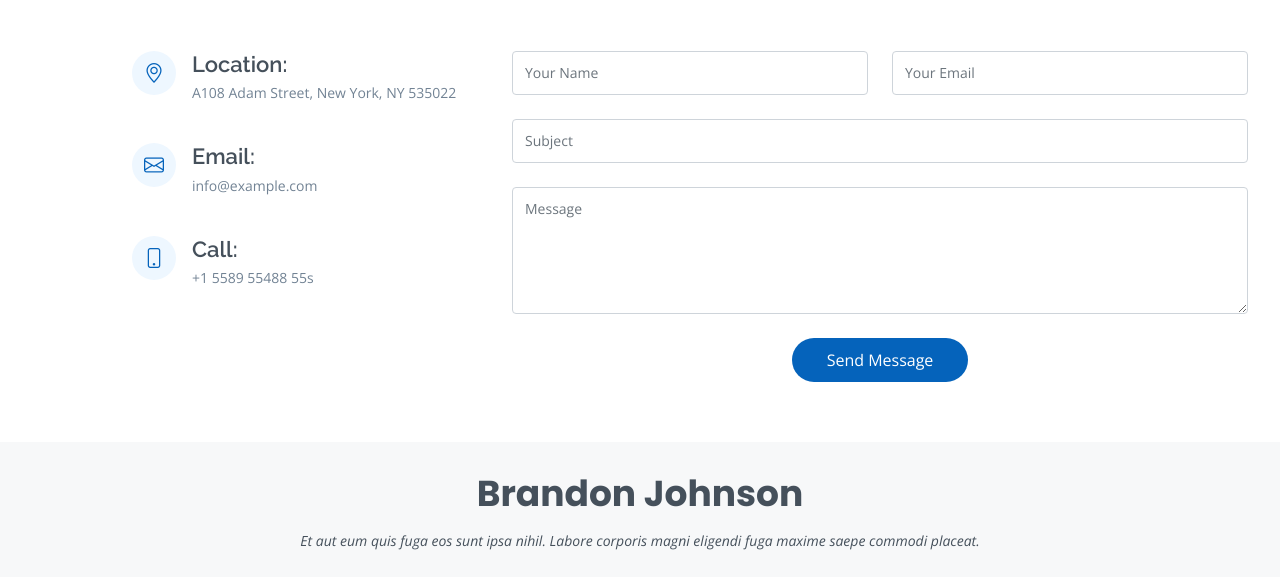
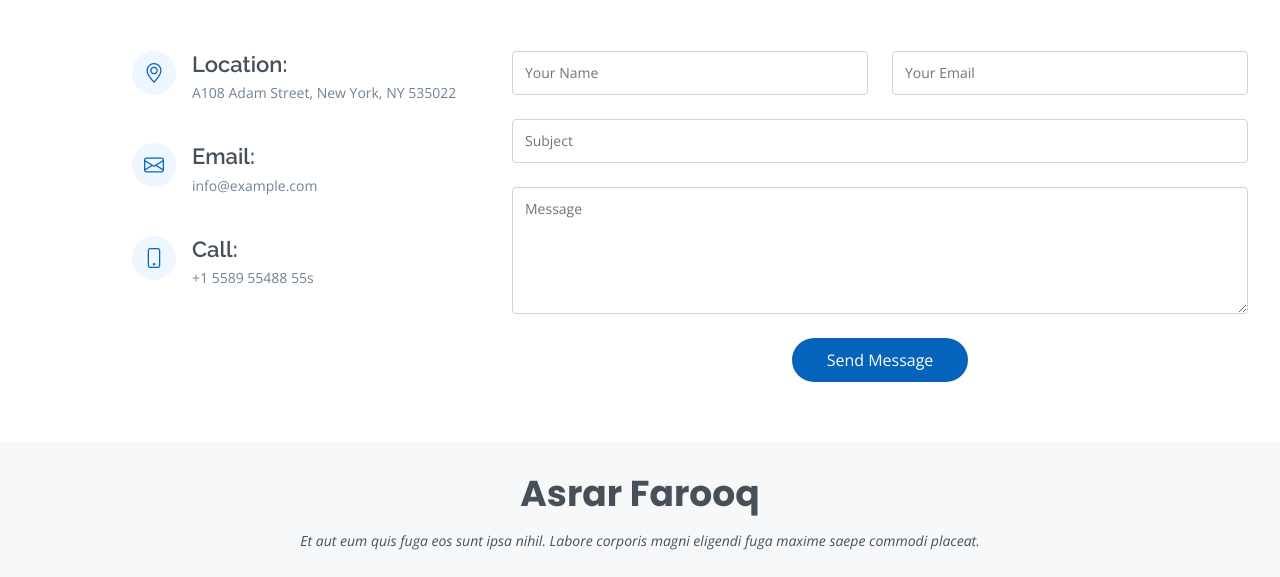
Before and after one commit to Asrarfarooq/portfolio, a plain HTML site: page index.html in a window 1280 px wide. Shown: the part 6519-7096 px from the top of the page. Drawn offline with nearby package versions, Linux system fonts and the light colour scheme.

Commit message:
updated name

```diff
--- a/index.html
+++ b/index.html
@@ -701,7 +701,7 @@
   <!-- ======= Footer ======= -->
   <footer id="footer">
     <div class="container">
-      <h3>Brandon Johnson</h3>
+      <h3>Asrar Farooq</h3>
       <p>Et aut eum quis fuga eos sunt ipsa nihil. Labore corporis magni eligendi fuga maxime saepe commodi placeat.</p>
       <div class="social-links">
         <a href="#" class="twitter"><i class="bx bxl-twitter"></i></a>
```
